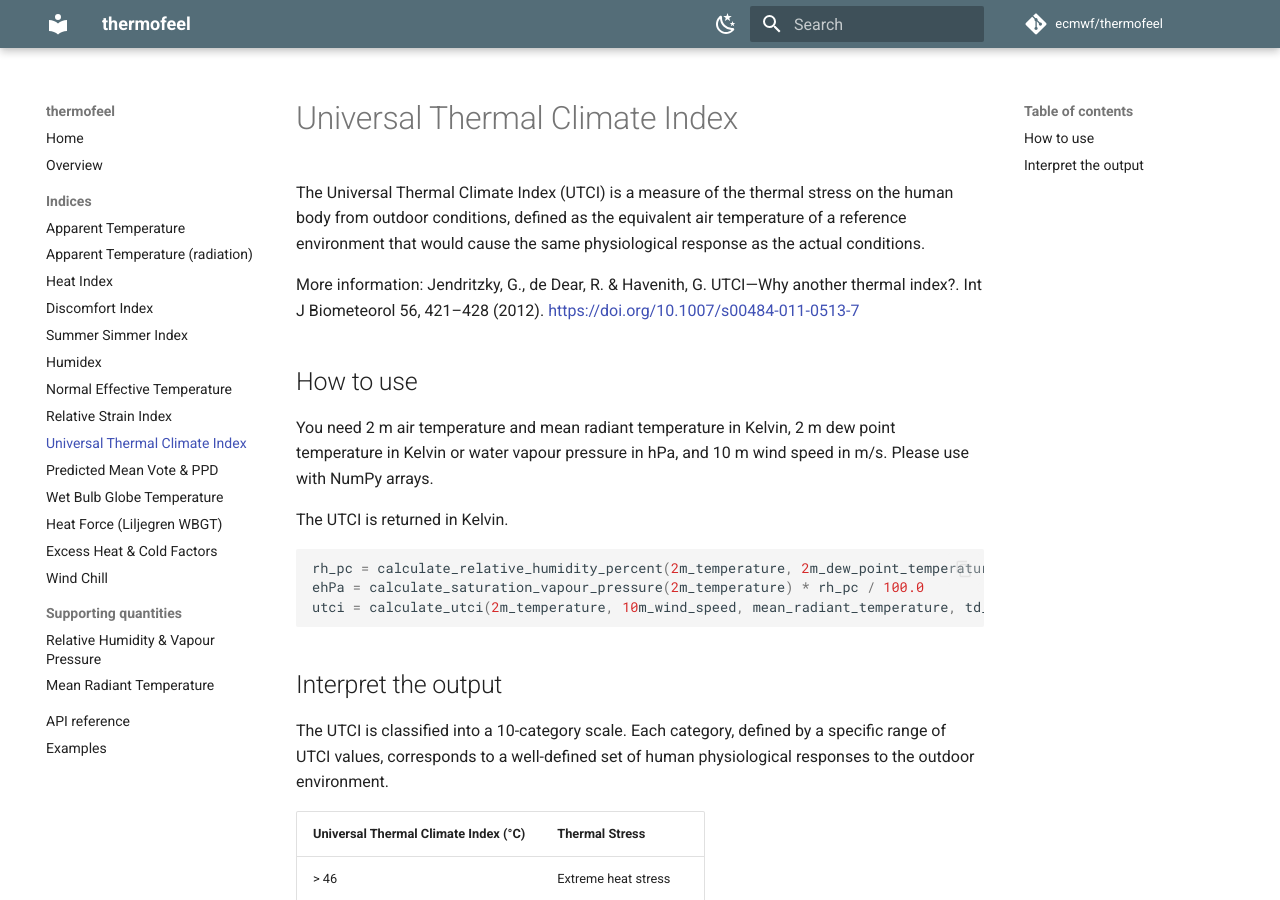
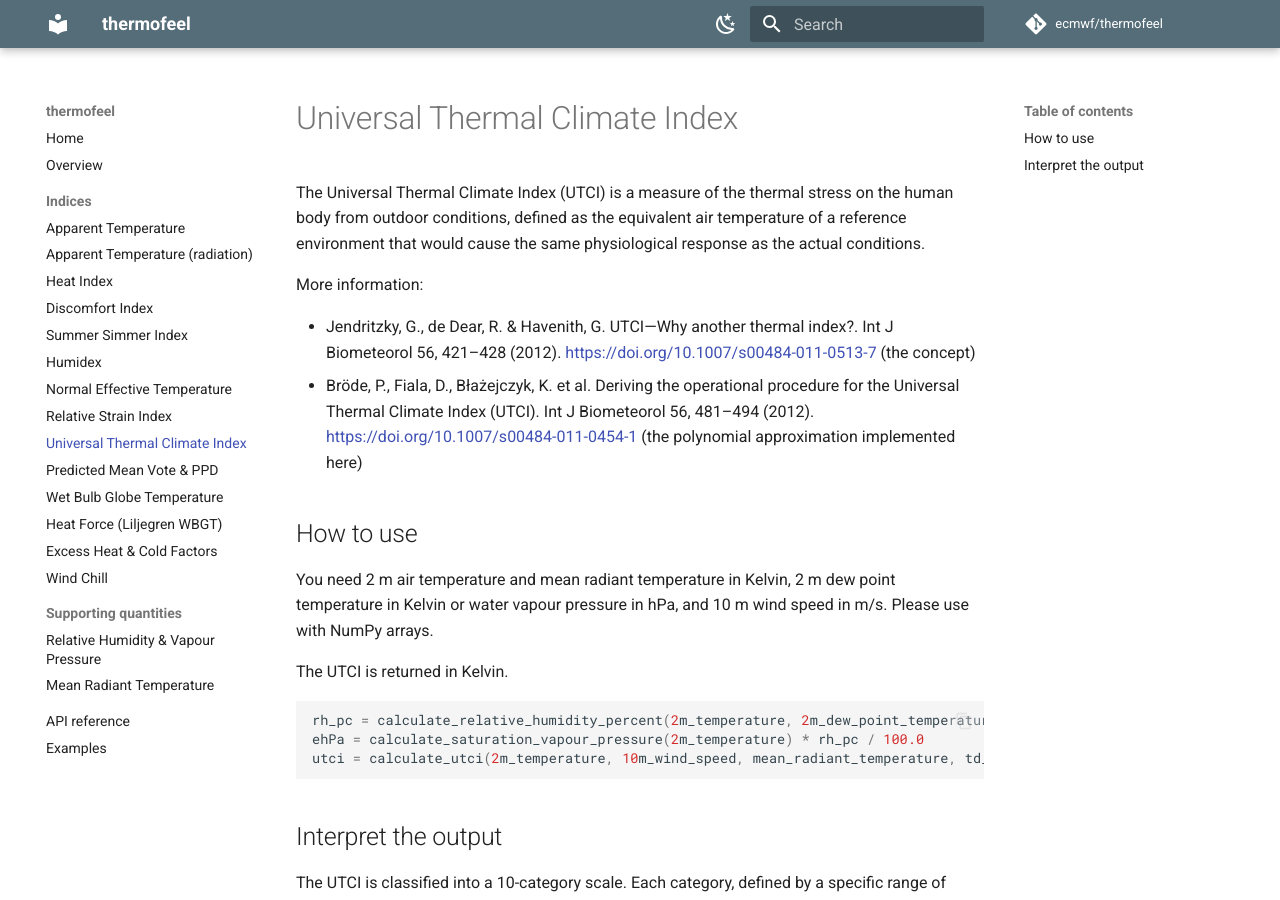
Before and after one commit to ecmwf/thermofeel, an MkDocs documentation site: the page built from docs/guide/utci.md, in a window 1280 px wide and 900 px high. Built offline with MkDocs 1.6.1 and Material for MkDocs 9.7.7, drawn with Linux system fonts in a browser that asks for light colours; comment, search, counter and statistics services are not loaded.

Commit message:
docs: fix three fact-check citation/index-list drifts
Doc-fact-check follow-ups (all pre-existing, docs-only):

- utci.md: the guide cited only the conceptual Jendritzky (2012) paper; add
  Bröde et al. (2012, 10.1007/s00484-011-0454-1), the polynomial procedure
  actually implemented by calculate_utci, so the guide matches the docstring.
- humidex.md: cite the Environment Canada humidex glossary (the calculate_humidex
  docstring's reference) alongside the Blazejczyk (2012) comparison paper.
- overview.md: bring the computed-indices list in step with README.md and the
  thermofeel.py module docstring — split "Heat Index" into "Heat Index Adjusted"
  and "Heat Index Simplified", and add "Wet Bulb Globe Temperature Simple"
  (now identical 17-entry list across all three).

make docs --strict clean; overview == README == module-docstring index list.

```diff
--- a/docs/guide/utci.md
+++ b/docs/guide/utci.md
@@ -5,9 +5,15 @@
 temperature of a reference environment that would cause the same physiological
 response as the actual conditions.
 
-More information: Jendritzky, G., de Dear, R. & Havenith, G. UTCI—Why another
-thermal index?. Int J Biometeorol 56, 421–428 (2012).
-<https://doi.org/10.1007/s00484-011-0513-7>
+More information:
+
+- Jendritzky, G., de Dear, R. & Havenith, G. UTCI—Why another thermal index?.
+  Int J Biometeorol 56, 421–428 (2012).
+  <https://doi.org/10.1007/s00484-011-0513-7> (the concept)
+- Bröde, P., Fiala, D., Błażejczyk, K. et al. Deriving the operational procedure
+  for the Universal Thermal Climate Index (UTCI). Int J Biometeorol 56, 481–494
+  (2012). <https://doi.org/10.1007/s00484-011-0454-1> (the polynomial
+  approximation implemented here)
 
 ## How to use
 
```
Also changed, not shown: docs/guide/humidex.md (+8 -3 lines), docs/guide/overview.md (+5 -3 lines).
